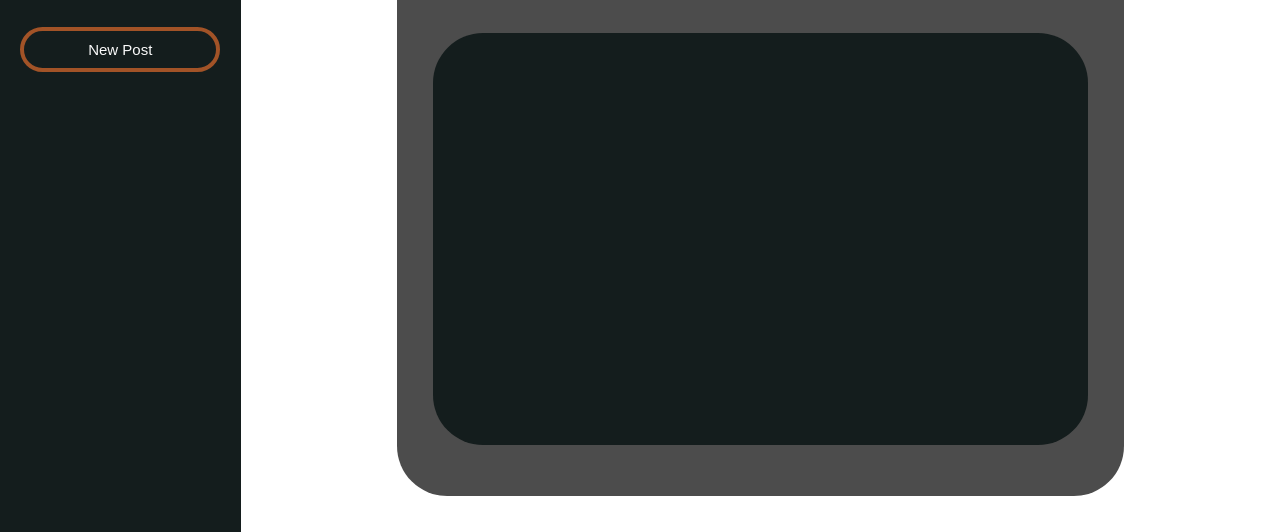
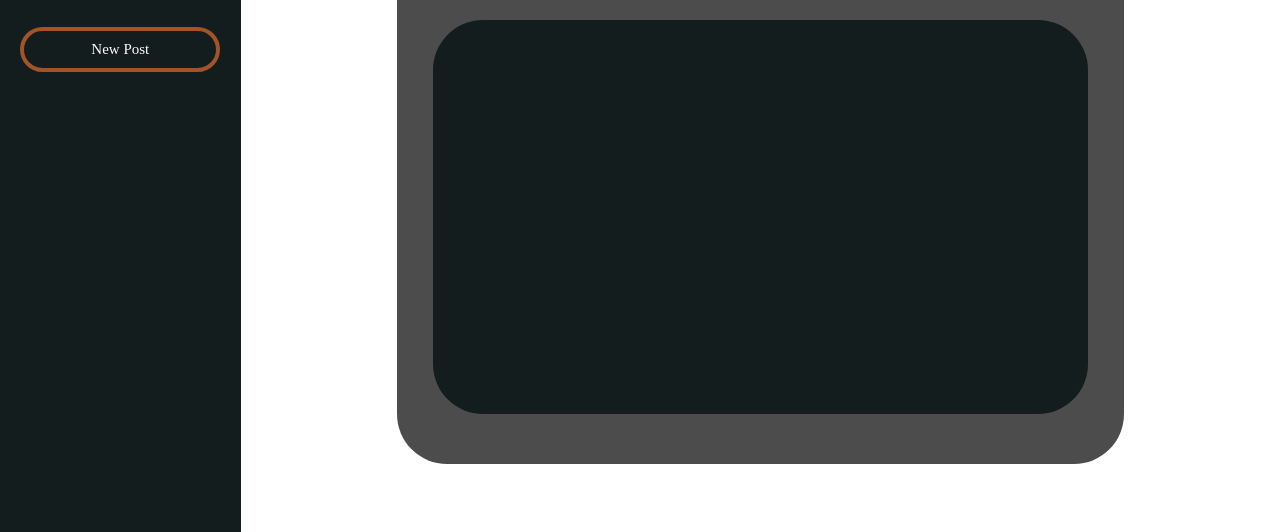
Before and after one commit to GustavoVFA-SPTECH/BonfireMemories, a plain HTML site: page public/views/homePage.html in a window 1280 px wide. Shown: the part 268-800 px from the top of the page. Drawn offline with Linux system fonts and the light colour scheme.

Commit message:
Home page rolavel

```diff
--- a/public/styles/components.css
+++ b/public/styles/components.css
@@ -30,17 +30,20 @@ button{
     padding-top: 60px;
 }
 
-.main{
+.main {
     height: calc(100vh - 85px);
     width: calc(100vw - 200px);
     bottom: 0;
-    overflow: auto;
-    background-size: 100% 100%;
+    overflow: auto; /* Permite rolagem se o conteúdo exceder */
+    background-size: cover; /* Ajusta o fundo sem distorcer */
     background-repeat: no-repeat;
     display: flex;
-    justify-content: center;
+    flex-direction: column; /* Organiza os itens verticalmente */
+    justify-content: flex-start;
     align-items: center;
+    box-sizing: border-box;
 }
+
 
 .container{
     display: flex;
--- a/public/styles/homePage.css
+++ b/public/styles/homePage.css
@@ -4,13 +4,24 @@ body {
     background-image: url('../../Assets/backgroundHome.jpg');
 }
 
-.post {
-    /* border: white 1px solid; */
+.main{
+    padding-top: 30px;
+    gap: 30px;
+}
+
+/* .post {
     width: 70%;
     height: 90%;
     background-color: rgba(0, 0, 0, 0.700);
     border-radius: 50px;
+} */
 
+.post {
+    width: 70%; /* Largura relativa da div .post */
+    min-height: 90%; /* Máxima altura, evita distorção */
+    background-color: rgba(0, 0, 0, 0.7);
+    border-radius: 50px;
+    overflow: hidden; /* Impede que o conteúdo interno estoure o tamanho */
 }
 
 .postBar{
@@ -71,10 +82,17 @@ body {
     flex-direction: row;
     align-items: center;
     border: red 1px solid;
+    font-size: 20px;
 }
 
 .likeIcon{
-    background-image: url();
+    background-image: url('../../Assets/icons/icon-estus.gif');
     background-repeat: no-repeat;
     background-size: 100% 100%;
+    width: 40px;
+    height: 40px;
 }
+
+.postTitle{
+    font-size: 30px;
+}
--- a/public/styles/root.css
+++ b/public/styles/root.css
@@ -10,11 +10,27 @@
     --textColor: #FAFAFA;
 }
 
+@font-face {
+  font-family: 'OptimusPrinceps';
+  src: url('../../Assets/fonts/Dark-Soul/OptimusPrinceps.ttf') format('truetype');
+  font-weight: normal;
+  font-style: normal;
+}
+
+@font-face {
+  font-family: 'OptimusPrincepsBold';
+  src: url('../../Assets/fonts/Dark-Soul/OptimusPrincepsSemiBold.ttf') format('truetype');
+  font-weight: 600; /* ou 'bold', se preferir */
+  font-style: normal;
+}
+
+
 *{
   padding: 0;
   margin: 0;
   box-sizing: border-box;
   color: var(--textColor);
+  font-family: 'OptimusPrinceps, sans-serif';
 }
 
 body{
```
Also changed, not shown: Assets/fonts/Dark-Soul/OptimusPrinceps.ttf (added), Assets/fonts/Dark-Soul/OptimusPrincepsSemiBold.ttf (added), 1 other file.
